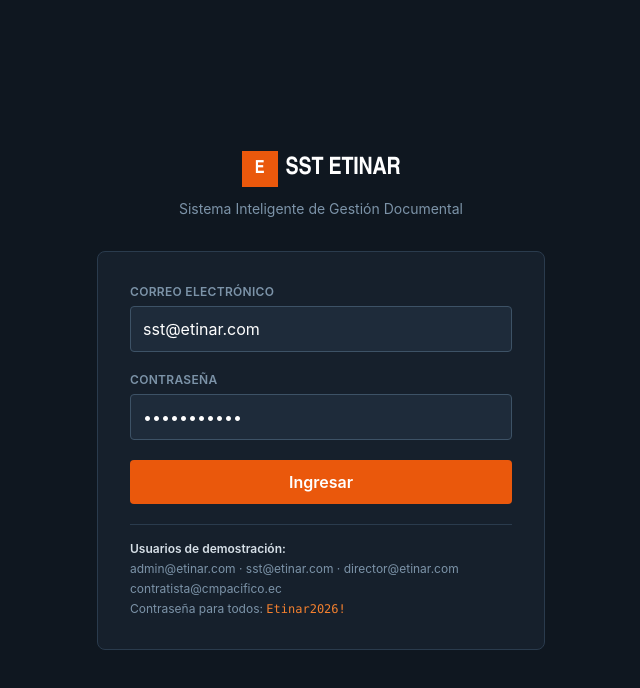
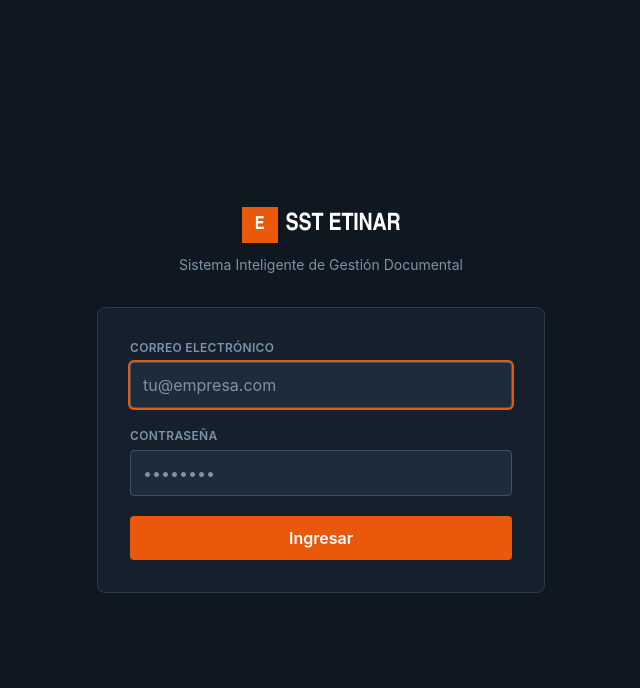
Before and after one commit to criatianalexaindercoquesuarez-lgtm/etinar-sst, a React (Vite) app in the folder frontend/: page /login in a window 1280 px wide. Shown: the top 688 px of the page, without its empty margins (319-959 px from the left). Built offline with nearby package versions, Linux system fonts and the light colour scheme; no server answers.

Commit message:
Refactor Login component and remove demo users
Updated Login component to use empty initial states for email and password. Removed demo user information from the form.

```diff
--- a/frontend/src/pages/Login.tsx
+++ b/frontend/src/pages/Login.tsx
@@ -3,8 +3,8 @@ import { useNavigate } from 'react-router-dom';
 import { useAuth } from '../lib/auth';
 
 export default function Login() {
-  const [email, setEmail] = useState('sst@etinar.com');
-  const [password, setPassword] = useState('Etinar2026!');
+  const [email, setEmail] = useState('');
+  const [password, setPassword] = useState('');
   const [error, setError] = useState('');
   const [loading, setLoading] = useState(false);
   const { login } = useAuth();
@@ -52,10 +52,12 @@ export default function Login() {
             <input
               type="email"
               required
+              autoFocus
               value={email}
               onChange={(e) => setEmail(e.target.value)}
               className="w-full bg-steel-800 border border-steel-600 rounded px-3 py-2.5 text-white placeholder-steel-400 focus:outline-none focus:ring-2 focus:ring-safety-500"
               placeholder="tu@empresa.com"
+              autoComplete="username"
             />
           </div>
           <div>
@@ -69,6 +71,7 @@ export default function Login() {
               onChange={(e) => setPassword(e.target.value)}
               className="w-full bg-steel-800 border border-steel-600 rounded px-3 py-2.5 text-white placeholder-steel-400 focus:outline-none focus:ring-2 focus:ring-safety-500"
               placeholder="••••••••"
+              autoComplete="current-password"
             />
           </div>
 
@@ -83,13 +86,6 @@ export default function Login() {
           >
             {loading ? 'Ingresando...' : 'Ingresar'}
           </button>
-
-          <div className="pt-4 border-t border-steel-700 text-xs text-steel-400 space-y-1">
-            <p className="font-semibold text-steel-200 mb-1">Usuarios de demostración:</p>
-            <p>admin@etinar.com · sst@etinar.com · director@etinar.com</p>
-            <p>contratista@cmpacifico.ec</p>
-            <p>Contraseña para todos: <span className="font-mono text-safety-400">Etinar2026!</span></p>
-          </div>
         </form>
       </div>
     </div>
```
